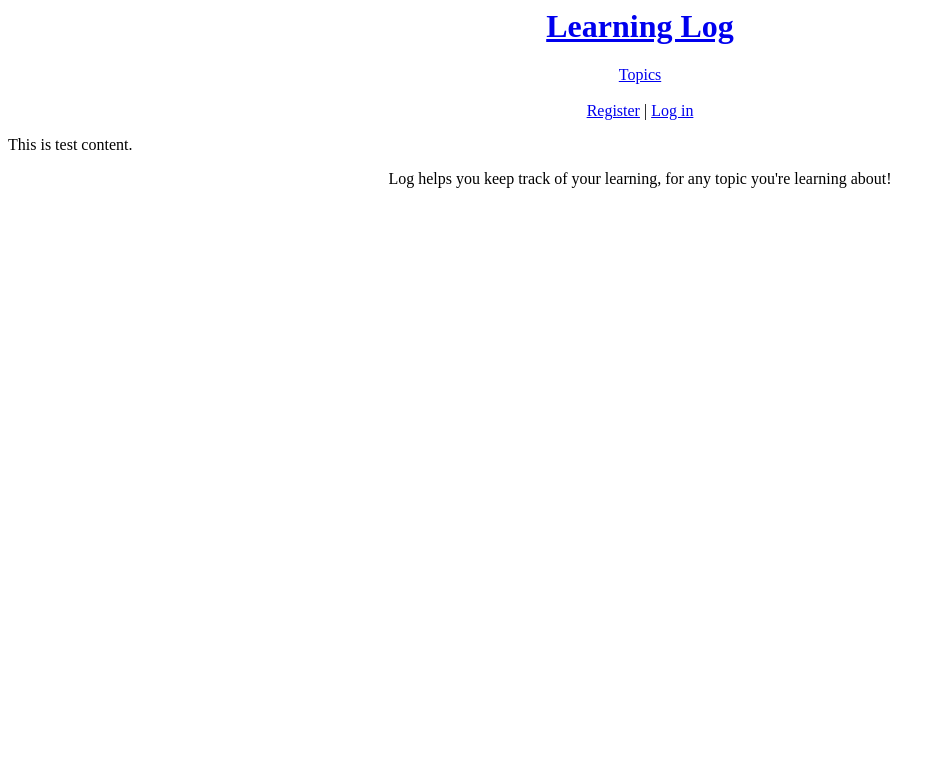
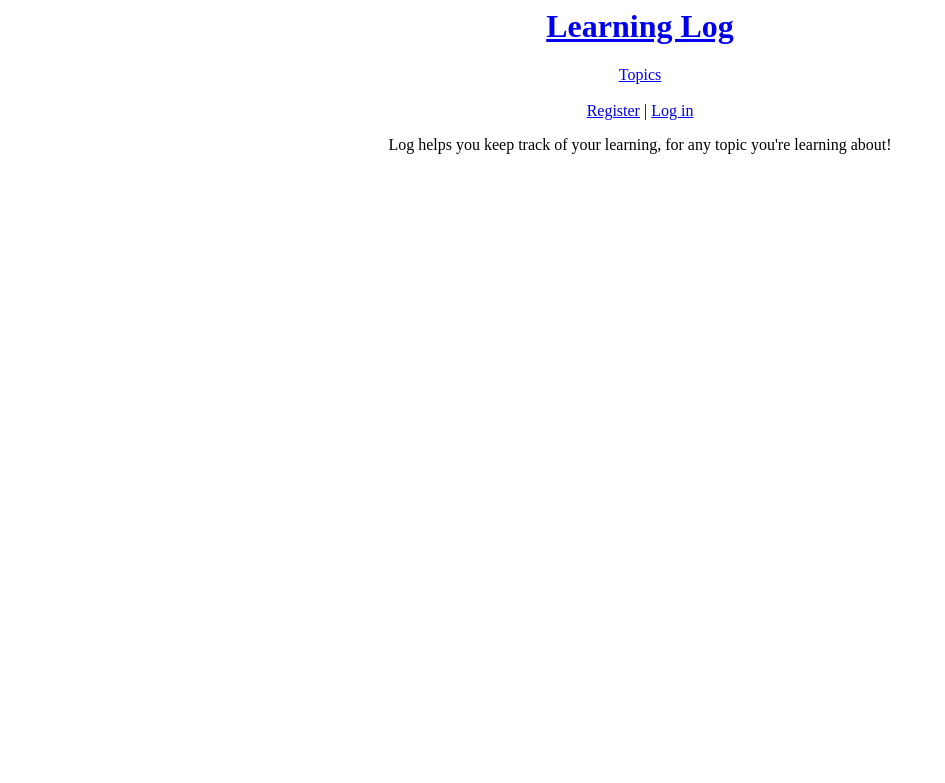
Before and after one commit to KJabbusch/LearningLog, a Django app: page / in a window 1280 px wide. Shown: the top 783 px of the page, without its empty margins (0-945 px from the left). Run offline with Django 3.2, Linux system fonts and the light colour scheme.

Commit message:
Removing a test message

```diff
--- a/learning_logs/templates/learning_logs/base.html
+++ b/learning_logs/templates/learning_logs/base.html
@@ -11,5 +11,5 @@
     {% endif %}
 
 </p></center>
-This is test content.
+
 {% block content %}{% endblock content %}
```
